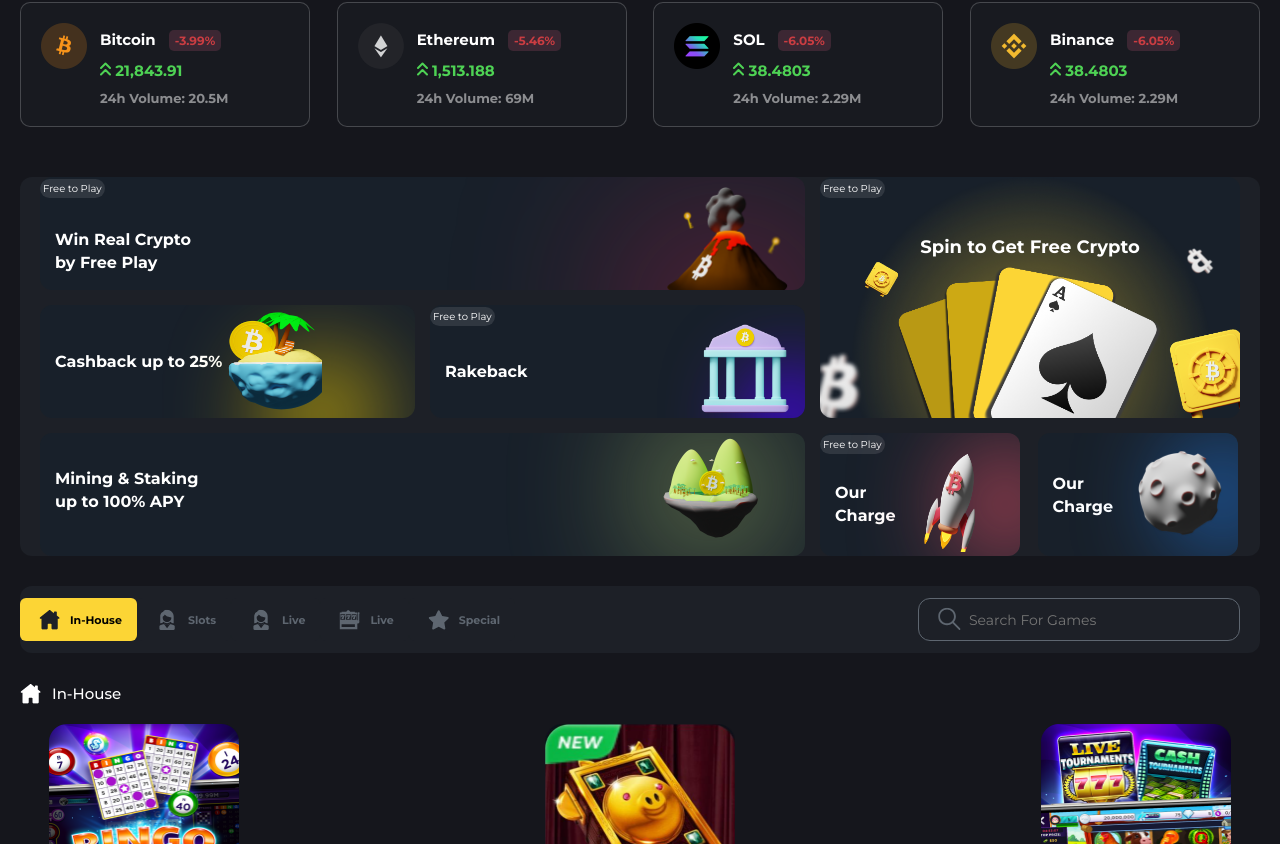
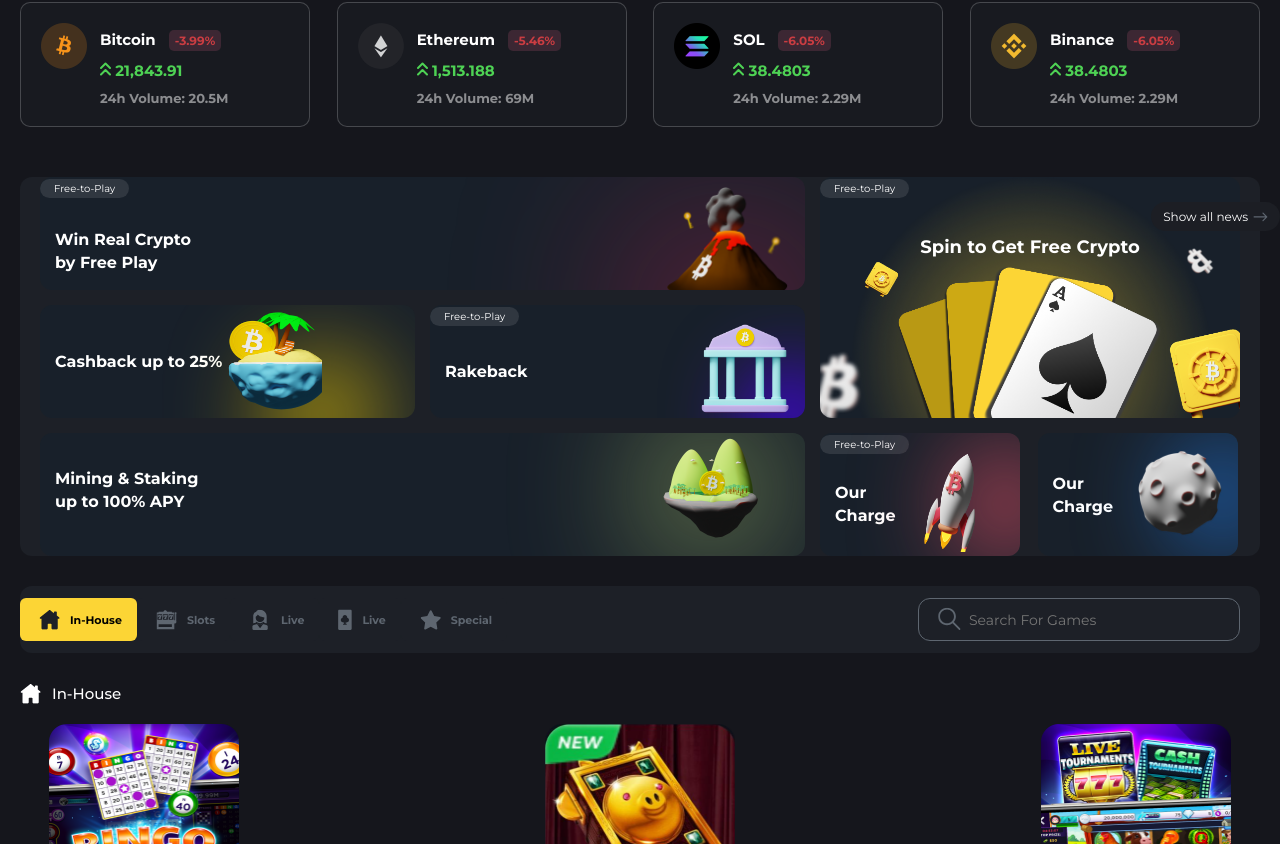
Before and after one commit to dmitro3/casino, a Next.js app: page /home in a window 1280 px wide. Shown: the part 536-1380 px from the top of the page. Built offline with nearby package versions, Linux system fonts and the light colour scheme.

Commit message:
fix a lot of bugs from kostya and marek

```diff
--- a/src/assets/svg/TabLiveTwo.tsx
+++ b/src/assets/svg/TabLiveTwo.tsx
@@ -7,77 +7,16 @@
 const TabLiveTwo: FC<Props> = ({ color }) => {
   return (
     <svg
-      width="22"
+      width="14"
       height="21"
-      viewBox="0 0 22 21"
+      viewBox="0 0 14 21"
       fill="none"
       xmlns="http://www.w3.org/2000/svg"
     >
-      <g clipPath="url(#clip0_227_13585)">
-        <g clipPath="url(#clip1_227_13585)">
-          <g clipPath="url(#clip2_227_13585)">
-            <path
-              d="M12.9498 14.5337V14.5359C12.8635 14.7721 12.9839 15.0333 13.2178 15.1196C13.27 15.1377 13.3223 15.1468 13.3745 15.1468C13.5584 15.1468 13.7333 15.0333 13.8014 14.8493C13.8037 14.8425 13.806 14.838 13.8082 14.8311C13.89 14.595 13.7673 14.3361 13.5289 14.2521C13.2905 14.1726 13.0316 14.2975 12.9498 14.5337Z"
-              fill="#5E6670"
-              fillOpacity="0.3"
-            />
-            <path
-              d="M11.0903 15.324H11.0699C10.8201 15.324 10.6157 15.5284 10.6157 15.7782C10.6157 16.028 10.8201 16.2323 11.0699 16.2323H11.0972C11.347 16.2301 11.549 16.0257 11.549 15.7759C11.5468 15.5261 11.3447 15.324 11.0949 15.324C11.0926 15.324 11.0903 15.324 11.0903 15.324Z"
-              fill="#5E6670"
-              fillOpacity="0.3"
-            />
-            <path
-              d="M12.2372 15.115L12.219 15.1218C11.9851 15.2127 11.8716 15.4761 11.9624 15.71C12.0328 15.8894 12.2031 15.9984 12.3848 15.9984C12.4393 15.9984 12.4961 15.9893 12.5506 15.9666L12.5756 15.9575C12.8095 15.8644 12.9208 15.5987 12.8277 15.3671C12.7345 15.1332 12.4688 15.0219 12.2372 15.115Z"
-              fill="#5E6670"
-              fillOpacity="0.3"
-            />
-            <path
-              d="M9.91844 15.1241C9.68454 15.0333 9.42111 15.1491 9.33027 15.383C9.23944 15.6169 9.35528 15.8803 9.58916 15.9711C9.59824 15.9757 9.60733 15.9779 9.61641 15.9802C9.66864 16.0006 9.72314 16.0097 9.77764 16.0097C9.96161 16.0097 10.1342 15.8985 10.2023 15.7168C10.2909 15.4829 10.1728 15.2195 9.93888 15.1309L9.91844 15.1241Z"
-              fill="#5E6670"
-              fillOpacity="0.3"
-            />
-            <path
-              d="M8.59648 14.2908C8.36257 14.3816 8.24903 14.645 8.33986 14.8789L8.34668 14.8948C8.41935 15.0719 8.58742 15.1787 8.7668 15.1787C8.82357 15.1787 8.88034 15.1673 8.93712 15.1446C9.16875 15.0515 9.2823 14.7858 9.18692 14.5542L9.18465 14.5473C9.09381 14.3135 8.83038 14.1976 8.59648 14.2908Z"
-              fill="#5E6670"
-              fillOpacity="0.3"
-            />
-            <path
-              d="M7.39745 12.7556C8.4012 13.6527 9.682 14.1454 11.04 14.1454C12.3481 14.1454 13.588 13.689 14.5736 12.851C15.1436 14.3862 17.6847 14.2726 17.6847 14.2726V7.49392C17.6847 3.7787 14.6735 0.767456 10.9583 0.767456H10.8901C7.75625 0.767456 7.19082 2.8022 7.19082 2.8022C4.32944 3.78778 4.23633 7.16918 4.23633 7.16918V14.2567C6.19386 14.4134 7.04773 13.4233 7.39745 12.7556ZM11.04 13.01C9.82052 13.01 8.71683 12.5036 7.92885 11.6883C7.1749 10.9094 6.70936 9.8466 6.70936 8.67937C6.70936 8.28423 6.76384 7.90044 6.86378 7.53709C7.48147 7.17147 8.37167 6.51291 8.76681 5.57502C8.76681 5.57502 9.44809 6.36757 10.763 7.12606C11.0377 7.28502 11.342 7.44171 11.6736 7.58932C12.6637 8.03215 13.8991 8.39323 15.3707 8.47044C15.3729 8.54084 15.3752 8.61124 15.3752 8.68164C15.3752 9.84889 14.9119 10.9071 14.1603 11.6883C13.3677 12.5013 12.2618 13.01 11.04 13.01Z"
-              fill={color}
-            />
-            <path
-              d="M17.9914 16.3231L14.9688 15.274C14.492 15.1082 13.9628 15.2785 13.6699 15.6896L11.0788 19.348L8.48764 15.6896C8.19469 15.2763 7.66557 15.1082 7.18867 15.274L4.16608 16.3231C3.71871 16.4776 3.41895 16.9 3.41895 17.3746V19.7977C3.41895 20.4244 3.92763 20.9331 4.55441 20.9331H11.0674H11.0924H17.6054C18.2322 20.9331 18.7409 20.4244 18.7409 19.7977V17.3746C18.7408 16.9022 18.4411 16.4798 17.9914 16.3231Z"
-              fill={color}
-            />
-          </g>
-        </g>
-      </g>
-      <defs>
-        <clipPath id="clip0_227_13585">
-          <rect
-            width="20.1658"
-            height="20.1658"
-            fill="white"
-            transform="translate(0.99707 0.767456)"
-          />
-        </clipPath>
-        <clipPath id="clip1_227_13585">
-          <rect
-            width="20.1658"
-            height="20.1658"
-            fill="white"
-            transform="translate(0.99707 0.767456)"
-          />
-        </clipPath>
-        <clipPath id="clip2_227_13585">
-          <rect
-            width="20.1658"
-            height="20.1658"
-            fill="white"
-            transform="translate(0.99707 0.767456)"
-          />
-        </clipPath>
-      </defs>
+      <path
+        d="M12.5886 0.767456H1.22955C0.632419 0.767456 0.148438 1.25149 0.148438 1.84861V19.852C0.148438 20.4492 0.632419 20.9332 1.22955 20.9332H12.5885C13.1857 20.9332 13.6696 20.4492 13.6696 19.852V1.84861C13.6696 1.25153 13.1857 0.767456 12.5886 0.767456ZM8.69147 13.4166C8.34954 13.4166 8.02494 13.342 7.73304 13.2084V14.6543H8.45388C8.60548 14.6543 8.7285 14.7773 8.7285 14.929V15.4796C8.7285 15.6312 8.60562 15.7543 8.45388 15.7543H5.36438C5.21274 15.7543 5.08976 15.6314 5.08976 15.4796V14.929C5.08976 14.7774 5.21269 14.6543 5.36438 14.6543H6.08527V13.2084C5.79337 13.342 5.46877 13.4166 5.1268 13.4166C3.85268 13.4166 2.81985 12.3836 2.81985 11.1096C2.81985 9.9886 3.61962 9.0547 4.67956 8.84646C4.62934 8.65715 4.60223 8.45849 4.60223 8.25342C4.60223 6.9793 5.63516 5.94647 6.90918 5.94647C8.1832 5.94647 9.21608 6.97935 9.21608 8.25342C9.21608 8.45845 9.18898 8.6571 9.1388 8.84646C10.1987 9.05475 10.9985 9.98864 10.9985 11.1096C10.9984 12.3837 9.96554 13.4166 8.69147 13.4166Z"
+        fill={color}
+      />
     </svg>
   );
 };
--- a/src/pages/home/components/FeatureSection/FeatureSection.module.scss
+++ b/src/pages/home/components/FeatureSection/FeatureSection.module.scss
@@ -33,7 +33,7 @@
         border-radius: 10px;
         color: white;
         font-size: 10px;
-        padding: 3px;
+        padding: 3px 14px;
 
     }
 
--- a/src/pages/home/components/FeatureSection/FeatureSection.tsx
+++ b/src/pages/home/components/FeatureSection/FeatureSection.tsx
@@ -14,7 +14,7 @@
   return (
     <section className={styles.featureSection}>
       <div className={`${styles.featureCard} ${styles.one}`}>
-        <span>Free to Play</span>
+        <span>Free-to-Play</span>
         <div className={styles.featureContent}>
           <p>Win Real Crypto by Free Play</p>
           <Blur color="#ED1D5B" bottom filterRadius={100}>
@@ -31,7 +31,7 @@
         </div>
       </div>
       <div className={`${styles.featureCard} ${styles.three}`}>
-        <span>Free to Play</span>
+        <span>Free-to-Play</span>
         <div className={styles.featureContent}>
           <p>Rakeback</p>
           <Blur color="#4800FF" bottom right filterRadius={40}>
@@ -40,13 +40,13 @@
         </div>
       </div>
       <div className={`${styles.featureCard} ${styles.four}`}>
-        <span>Free to Play</span>
+        <span>Free-to-Play</span>
         <div className={styles.featureContent}>
           <p>Spin to Get Free Crypto</p>
         </div>
       </div>
       <div className={`${styles.featureCard} ${styles.five}`}>
-        <span>Free to Play</span>
+        <span>Free-to-Play</span>
         <div className={styles.featureContent}>
           <p>Our Charge</p>
           <div className={styles.featureImg}>
--- a/src/pages/home/components/MainHero/MainHero.module.scss
+++ b/src/pages/home/components/MainHero/MainHero.module.scss
@@ -42,8 +42,8 @@
   }
 
   &Blur {
-    width: 300px;
-    height: 300px;
+    width: 200px;
+    height: 200px;
     background-color: #fcd535;
     border-radius: 50%;
     filter: blur(200px);
--- a/src/pages/home/components/Slider/Slider.module.scss
+++ b/src/pages/home/components/Slider/Slider.module.scss
@@ -1,5 +1,27 @@
 .slider {
   position: relative;
+
+  &NavButton {
+    position: absolute;
+    right: 0;
+    top: 200px;
+    display: flex;
+    align-items: center;
+    justify-content: center;
+    cursor: pointer;
+    height: 21px;
+    padding: 4px 12px;
+    border-radius: 50px;
+    font-size: 12px;
+    background-color: #1c1e24;
+
+    &Text{
+      margin-right: 5px;
+      font-weight: 400;
+      color:#fff;
+      text-decoration: none;
+    }
+  }
 
   &Arrow {
     &Left {
@@ -76,6 +98,14 @@
       font-weight: 700;
       font-weight: bold;
       max-width: 120px;
+
+      span {
+        font-size: 27px;
+        position: relative;
+        top: 8px;
+        line-height: 16px;
+        left: 5px;
+      }
     }
   }
 
--- a/src/pages/home/components/Slider/Slider.tsx
+++ b/src/pages/home/components/Slider/Slider.tsx
@@ -2,12 +2,13 @@
 import Image, { StaticImageData } from 'next/image';
 import Carousel from 'react-multi-carousel';
 import { useMediaQuery } from 'react-responsive';
+import Link from 'next/link';
 
 import Blur from 'src/components/Blur';
 import bitcoinLake from 'src/assets/images/bitcoin-lake.png';
 import rocket from 'src/assets/images/rocket.png';
 import bitcoinIsland from 'src/assets/images/bitcoinIsland.png';
-import { SliderArrow } from 'src/assets/svg';
+import { ArrowBackIcon, SliderArrow } from 'src/assets/svg';
 import styles from './Slider.module.scss';
 import 'react-multi-carousel/lib/styles.css';
 
@@ -47,7 +48,9 @@
 const sliderItems = [
   {
     image: bitcoinLake,
-    text: `Mining & Staking up to 100% APY`,
+    text: (
+      <p className={styles.itemTextMain}>Mining & Staking up to 100% APY</p>
+    ),
     color: `#C4E277`,
     filterRadius: 100,
     id: 1,
@@ -56,7 +59,9 @@
   },
   {
     image: rocket,
-    text: `Leading Crypto Casino. Our Charge`,
+    text: (
+      <p className={styles.itemTextMain}>Leading Crypto Casino. Our Charge</p>
+    ),
     color: `#D94D63`,
     filterRadius: 90,
     id: 2,
@@ -65,7 +70,11 @@
   },
   {
     image: bitcoinIsland,
-    text: `Cashback up to`,
+    text: (
+      <p className={styles.itemTextMain}>
+        Cashback up to <span>25%</span>
+      </p>
+    ),
     color: `#E9C600`,
     filterRadius: 80,
     id: 3,
@@ -74,7 +83,9 @@
   },
   {
     image: bitcoinLake,
-    text: `Mining & Staking up to 100% APY`,
+    text: (
+      <p className={styles.itemTextMain}>Mining & Staking up to 100% APY</p>
+    ),
     color: `#C4E277`,
     filterRadius: 100,
     id: 4,
@@ -83,7 +94,9 @@
   },
   {
     image: rocket,
-    text: `Leading Crypto Casino. Our Charge`,
+    text: (
+      <p className={styles.itemTextMain}>Leading Crypto Casino. Our Charge</p>
+    ),
     color: `#D94D63`,
     filterRadius: 90,
     id: 5,
@@ -92,7 +105,11 @@
   },
   {
     image: bitcoinIsland,
-    text: `Cashback up to`,
+    text: (
+      <p className={styles.itemTextMain}>
+        Cashback up to <span>25%</span>
+      </p>
+    ),
     color: `#E9C600`,
     filterRadius: 80,
     id: 6,
@@ -103,7 +120,7 @@
 
 type SliderItemProps = {
   image: StaticImageData;
-  text: string;
+  text: React.ReactNode;
   color: string;
   filterRadius: number;
   width: number;
@@ -121,7 +138,7 @@
   return (
     <div className={styles.item}>
       <div className={styles.itemTextContainer}>
-        <p className={styles.itemTextMain}>{text}</p>
+        {text}
         <p className={styles.itemTextSub}>binobi</p>
       </div>
       <div className={styles.itemImage}>
@@ -216,6 +233,14 @@
           />
         ))}
       </Carousel>
+      <div className={styles.sliderNavButton}>
+        <Link passHref href="sad">
+          <a href="/#" className={styles.sliderNavButtonText}>
+            Show all news
+          </a>
+        </Link>
+        <ArrowBackIcon />
+      </div>
     </div>
   );
 };
--- a/src/pages/home/components/TabSection/TabSection.tsx
+++ b/src/pages/home/components/TabSection/TabSection.tsx
@@ -26,17 +26,17 @@
     id: 1,
   },
   {
-    icon: TabLive,
+    icon: TabSlots,
     label: `Slots`,
     id: 2,
   },
   {
-    icon: TabLiveTwo,
+    icon: TabLive,
     label: `Live`,
     id: 3,
   },
   {
-    icon: TabSlots,
+    icon: TabLiveTwo,
     label: `Live`,
     id: 4,
   },
--- a/src/pages/index.css
+++ b/src/pages/index.css
@@ -6,6 +6,10 @@
 body {
   background-color: #15161c;
   font-family: 'Montserrat';
+}
+
+a:hover {
+  opacity: .7
 }
 
 .react-multi-carousel-dot-list {
```
Also changed, not shown: src/components/Footer/Footer.module.scss (+5 -5 lines).
